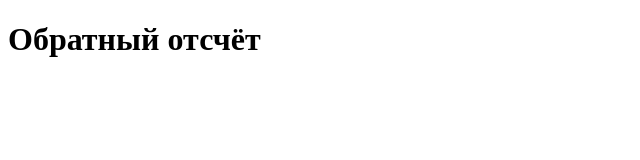
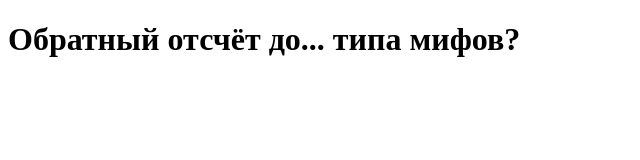
Before and after one commit to katariiiF/timer-myth, a plain HTML site: page index.html in a window 1280 px wide. Shown: the whole page, without its empty margins (0-640 px from the left). Drawn offline with Linux system fonts and the light colour scheme.

Commit message:
Update index.html

```diff
--- a/index.html
+++ b/index.html
@@ -6,7 +6,7 @@
     <title>Таймер</title>
 </head>
 <body>
-    <h1>Обратный отсчёт</h1>
+    <h1>Обратный отсчёт до... типа мифов?</h1>
     <script src="//megatimer.ru/get/61cdae54901f51d4d466e61c918a5367.js"></script>
 </body>
 </html>
```
